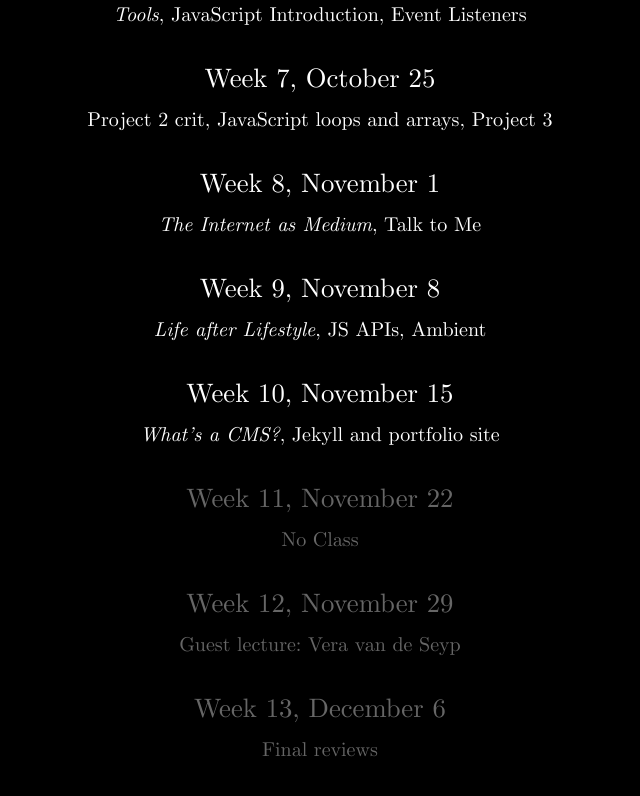
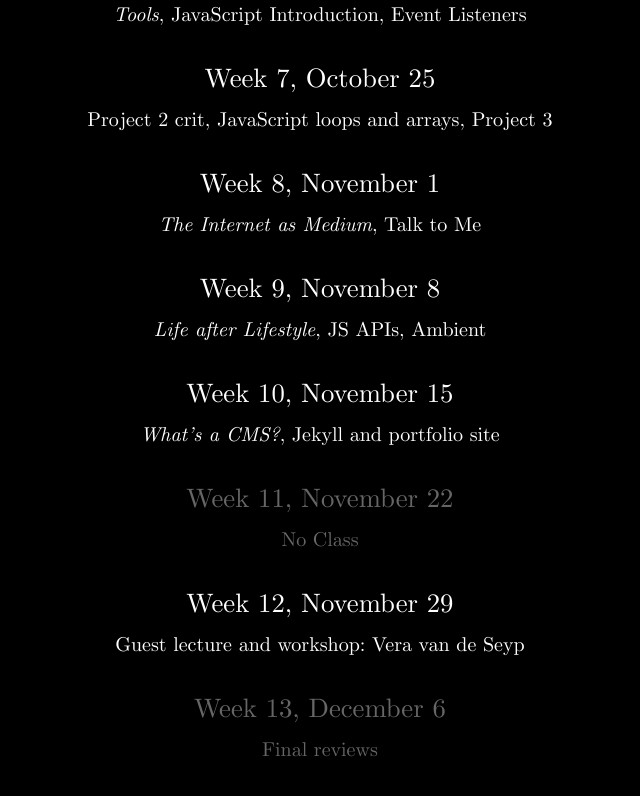
Before and after one commit to eli8527/source-f22, a Jekyll site: the page built from schedule.md, in a window 1280 px wide and 900 px high, scrolled down 1074 px. Shown: the top 796 px of the window, without its empty margins (320-960 px from the left). Built offline with Jekyll 4.4.1, drawn with Linux system fonts in a browser that asks for light colours.

Commit message:
update w12

```diff
--- a/week/12.md
+++ b/week/12.md
@@ -1,8 +1,8 @@
 ---
 date: 2022-11-29
 summary: |
-  Guest lecture: Vera van de Seyp
-active: false
+  Guest lecture and workshop: Vera van de Seyp
+active: true
 ---
 
 ## Agenda
```
Also changed, not shown: other parts of week/12.md (+0 -2 lines).
